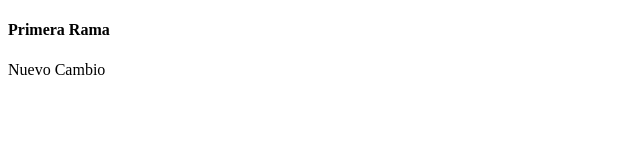
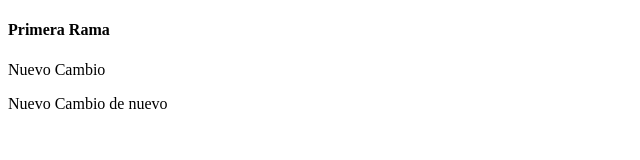
Before and after one commit to programaclases/repaso, a plain HTML site: page index.html in a window 1280 px wide. Shown: the whole page, without its empty margins (0-640 px from the left). Drawn offline with Linux system fonts and the light colour scheme.

Commit message:
nuevo commit otro novedad

```diff
--- a/index.html
+++ b/index.html
@@ -9,5 +9,6 @@
 <body>
     <h4>Primera Rama</h4>
     <p>Nuevo Cambio </p>
+    <p>Nuevo Cambio de nuevo </p>
 </body>
 </html>
```
